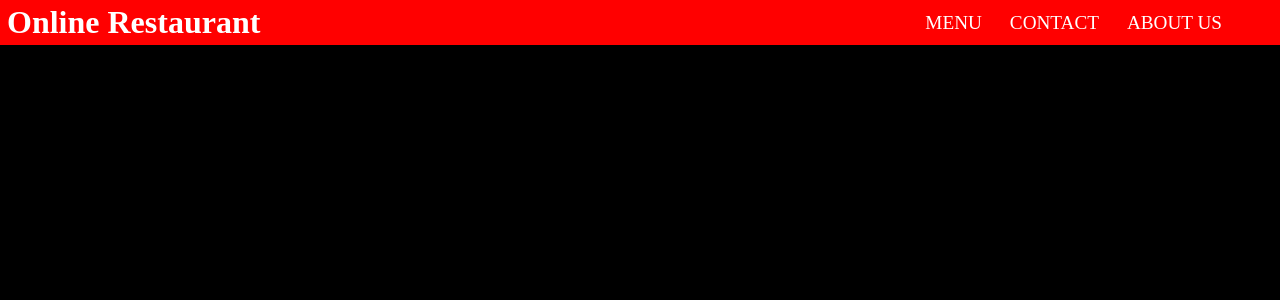
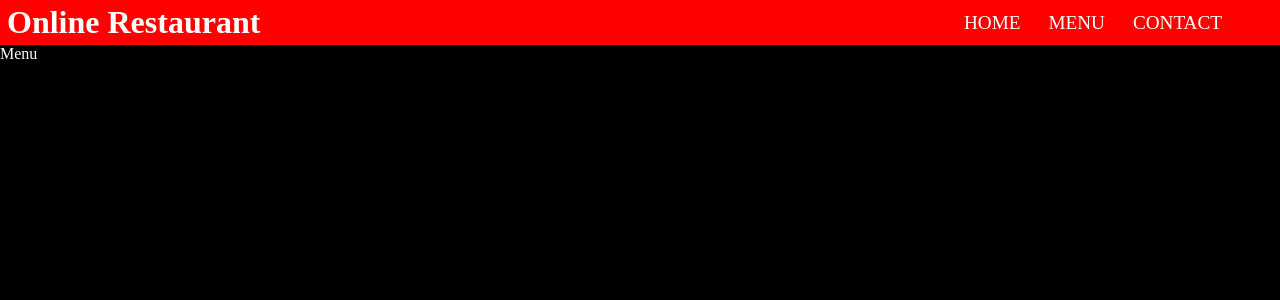
Before and after one commit to Kyle-Panuringan/online-restaurant, a React (Create React App) app: page /menu in a window 1280 px wide. Shown: the top 300 px of the page. Built offline with nearby package versions, Linux system fonts and the light colour scheme.

Commit message:
Update navbar component & navbar.scss

```diff
--- a/src/App.tsx
+++ b/src/App.tsx
@@ -1,13 +1,19 @@
 import Navbar from "./components/navbar/Navbar";
 import { BrowserRouter as Router, Routes, Route } from "react-router-dom";
+import Home from "./components/home/Home";
+import Menu from "./components/menu/Menu";
+import Contact from "./components/contact/Contact";
 
 function App() {
 	return (
-		<div className="app">
-			<header>
-				<Navbar />
-			</header>
-		</div>
+		<Router>
+			<Navbar />
+			<Routes>
+				<Route path="/" element={<Home />} />
+				<Route path="/menu" element={<Menu />} />
+				<Route path="/contact" element={<Contact />} />
+			</Routes>
+		</Router>
 	);
 }
 
--- /dev/null
+++ b/src/components/contact/Contact.tsx
@@ -0,0 +1,5 @@
+const Contact = () => {
+	return <div>Contact</div>;
+};
+
+export default Contact;
--- /dev/null
+++ b/src/components/menu/Menu.tsx
@@ -0,0 +1,5 @@
+const Menu = () => {
+	return <div>Menu</div>;
+};
+
+export default Menu;
--- a/src/components/navbar/Navbar.tsx
+++ b/src/components/navbar/Navbar.tsx
@@ -1,18 +1,21 @@
 import "./navbar.scss";
+import { Link } from "react-router-dom";
 
 const Navbar = () => {
 	return (
 		<div className="navbar">
-			<h1>Online Restaurant</h1>
+			<Link to="/" id="navbar-header">
+				<h1>Online Restaurant</h1>
+			</Link>
 			<ul>
 				<li>
-					<a href="#">Menu</a>
+					<Link to="/">Home</Link>
 				</li>
 				<li>
-					<a href="#">Contact</a>
+					<Link to="/menu">Menu</Link>
 				</li>
 				<li>
-					<a href="#">About Us</a>
+					<Link to="/contact">Contact</Link>
 				</li>
 			</ul>
 		</div>
--- a/src/components/navbar/navbar.scss
+++ b/src/components/navbar/navbar.scss
@@ -4,6 +4,7 @@
 	background: red;
 	width: auto;
 	padding: 4px 7px;
+
 	ul {
 		list-style-type: none;
 		display: flex;
@@ -12,7 +13,6 @@
 		margin-right: 37px;
 
 		li {
-			// border: 2px solid white;
 			padding: 7px;
 		}
 
@@ -46,3 +46,8 @@
 		}
 	}
 }
+
+#navbar-header {
+	color: white;
+	text-decoration: none;
+}
```
